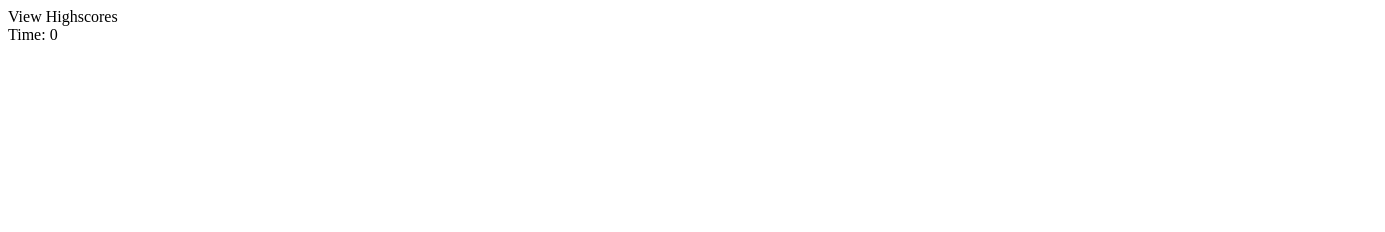
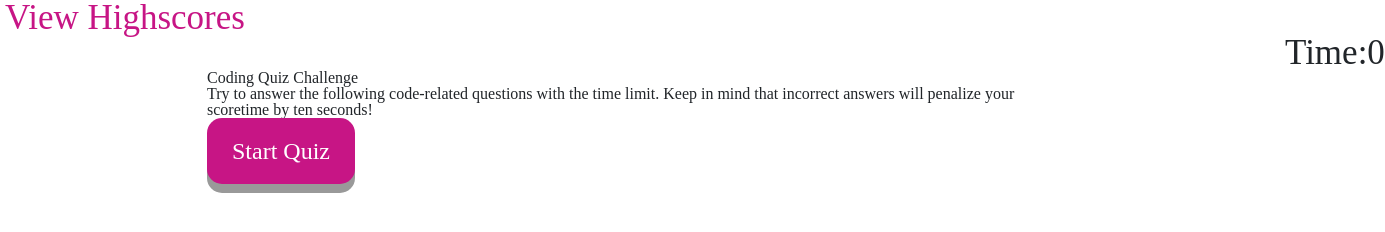
Before and after one commit to chrissy-martin/code-quiz, a plain HTML site: page index.html in a window 1280 px wide. Shown: the whole page, 1385 px wide, since content can reach past the window. Drawn offline with nearby package versions, Linux system fonts and the light colour scheme; files that its build step writes are made by us from their sources.

Commit message:
added code to html and css files

```diff
--- a/assets/style.css
+++ b/assets/style.css
@@ -0,0 +1,49 @@
+#welcome, #quiz, #inputScore, #highScores {
+    width: 70%;
+}
+
+#quiz, #inputScore, #highScores {
+    display: none;
+}
+
+.main-container {
+    background-color: white;
+}
+
+.scores {
+	display:flex;
+	color: #c71585;
+	font-size: 35px;
+	margin-left: 20px;
+}
+
+.time {
+	display: flex;
+	justify-content: right;
+	margin-left: 1300px;
+	font-size: 35px;
+}
+
+
+.btn {
+    display: inline-block;
+    padding: 15px 25px;
+    font-size: 24px;
+    cursor: pointer;
+    text-align: center;
+    text-decoration: none;
+    outline: none;
+    color: #fff;
+    background-color: #c71585;
+    border: none;
+    border-radius: 15px;
+    box-shadow: 0 9px #999;
+  }
+
+  .btn:hover {background-color: #800080;}
+
+  .btn:active {
+    background-color: #cf71af;
+    box-shadow: 0 5px #666;
+    transform: translateY(4px);
+  }
--- a/index.html
+++ b/index.html
@@ -4,28 +4,73 @@
     <meta charset="UTF-8">
     <meta http-equiv="X-UA-Compatible" content="IE=edge">
     <meta name="viewport" content="width=device-width, initial-scale=1.0">
-    <link rel="stylesheet" href="./style.css">
+    <link rel="stylesheet" href="https://stackpath.bootstrapcdn.com/bootstrap/4.4.1/css/bootstrap.min.css"
+integrity="sha384-Vkoo8x4CGsO3+Hhxv8T/Q5PaXtkKtu6ug5TOeNV6gBiFeWPGFN9MuhOf23Q9Ifjh" crossorigin="anonymous">
+    <link rel="stylesheet" href="./assets/reset.css">
+    <link rel="stylesheet" href="./assets/style.css">
     <title>Code Quiz</title>
 </head>
 
 <body>
-
     <!-- Header -->
-
-    <header class="container mt-5">
+    <header class="header">
         <div class="row">
-            <div class="col-md-4 h2" id="viewHScores">View Highscores</div>
-            <div class="col-md-2 ml-auto h2">Time: <span id="timer">0</span></div>
+            <div class="scores" id="viewHScores">View Highscores</div>
+            <div class="time">Time: <span id="timer">0</span></div>
         </div>
     </header>
-
     <!-- end header -->
 
     <!-- main -->
+    <main class="main">
 
+    <div class="main-container">
 
+        <!-- welcome  -->
+        <div class="container" id="welcome">
+            <h1 class="title">Coding Quiz Challenge</h1>
+            <p class="instructions">Try to answer the following code-related questions with the time limit. Keep in mind that incorrect answers will penalize your scoretime by ten seconds!</p>
+            <button type="button" class="btn" id="startQuiz">Start Quiz</button>
+        </div>
+
+        <!-- quiz -->
+        <div class="container" id="quiz">
+            <h1 id="question"></h1>
+        <div class="container" id="answers">
+         <div class="row">
+            <button type="button" class="btn" id="0"></button>
+        </div>
+        <div class="row">
+            <button type="button" class="btn" id="1"></button>
+        </div>
+        <div class="row">
+            <button type="button" class="btn" id="2"></button>
+        </div>
+        <div class="row">
+            <button type="button" class="btn" id="3"></button>
+        </div>
+
+        <!-- input high scores -->
+        <div class="container" id="inputScore">
+            <h1 class="end">All done!</h1>
+            <p class="final">Your final score: <span id="score"></span></p>
+            <p class="enterInitial">Enter initials: <input type="text " id="initials"></p>
+            <button type="button" class="btn" id="submitInitials">Submit</button>
+        </div>
+
+        <!-- view high scores -->
+        <div class="container" id="highScores">
+            <h1 class="bold">Highscores</h1>
+            <div class="score-container" id="scores">
+            </div>
+            <button type="button" class="btn" id="goBack">Go Back</button>
+            <button type="button" class="btn" id="clearScores">Clear Scores</button>
+        </div>
+
+    </div>
+
+    </main>
     <!-- end main-->
-
 
     <!-- JavaScript -->
     <script src="./script.js"></script>
```
